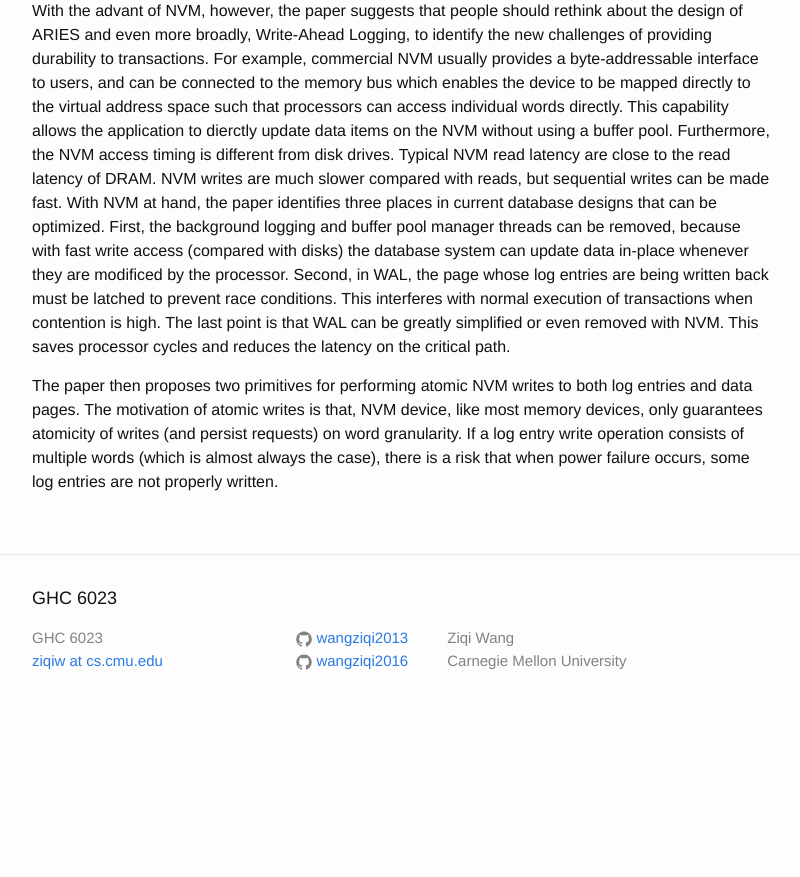
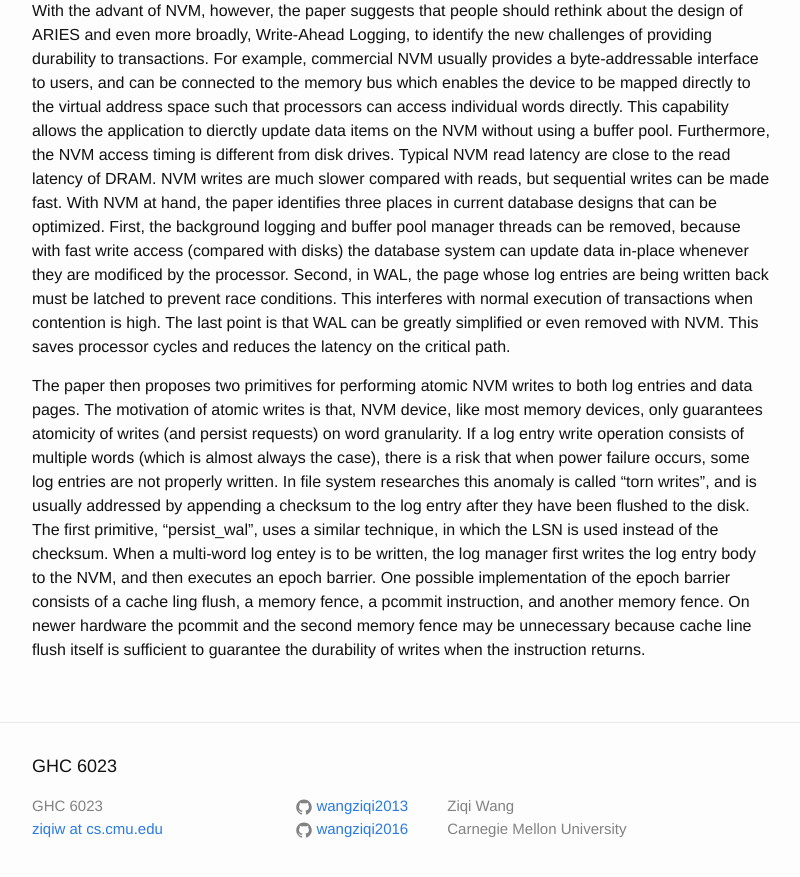
Before and after one commit to wangziqi2013/wangziqi2013.github.io, a Jekyll site: the page built from _posts/2019-02-03-Storage-Mgmt-In-The-NVM-Era.markdown, in a window 1280 px wide and 900 px high, scrolled down 889 px. Shown: the top 877 px of the window, without its empty margins (238-1038 px from the left). Built offline with Jekyll 4.4.1, drawn with Linux system fonts in a browser that asks for light colours; before the commit the page ends 1621 px from its top, so only the background shows below that.

Commit message:
Adding epoch barrier

```diff
--- a/_posts/2019-02-03-Storage-Mgmt-In-The-NVM-Era.markdown
+++ b/_posts/2019-02-03-Storage-Mgmt-In-The-NVM-Era.markdown
@@ -46,4 +46,10 @@ critical path.
 The paper then proposes two primitives for performing atomic NVM writes to both log entries and data pages. The motivation
 of atomic writes is that, NVM device, like most memory devices, only guarantees atomicity of writes (and persist requests)
 on word granularity. If a log entry write operation consists of multiple words (which is almost always the case), there is
-a risk that when power failure occurs, some log entries are not properly written.
+a risk that when power failure occurs, some log entries are not properly written. In file system researches this anomaly
+is called "torn writes", and is usually addressed by appending a checksum to the log entry after they have been flushed to
+the disk. The first primitive, "persist_wal", uses a similar technique, in which the LSN is used instead of the checksum.
+When a multi-word log entey is to be written, the log manager first writes the log entry body to the NVM, and then executes
+an epoch barrier. One possible implementation of the epoch barrier consists of a cache ling flush, a memory fence, a pcommit
+instruction, and another memory fence. On newer hardware the pcommit and the second memory fence may be unnecessary because
+cache line flush itself is sufficient to guarantee the durability of writes when the instruction returns.
```
